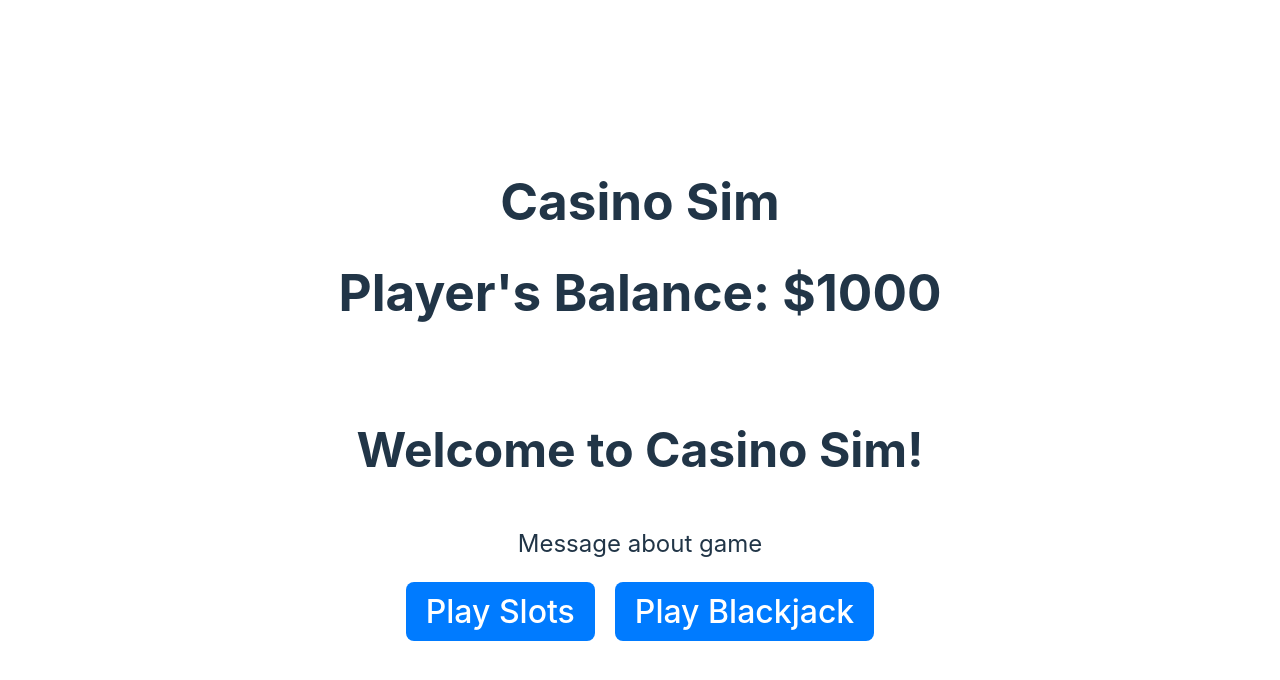
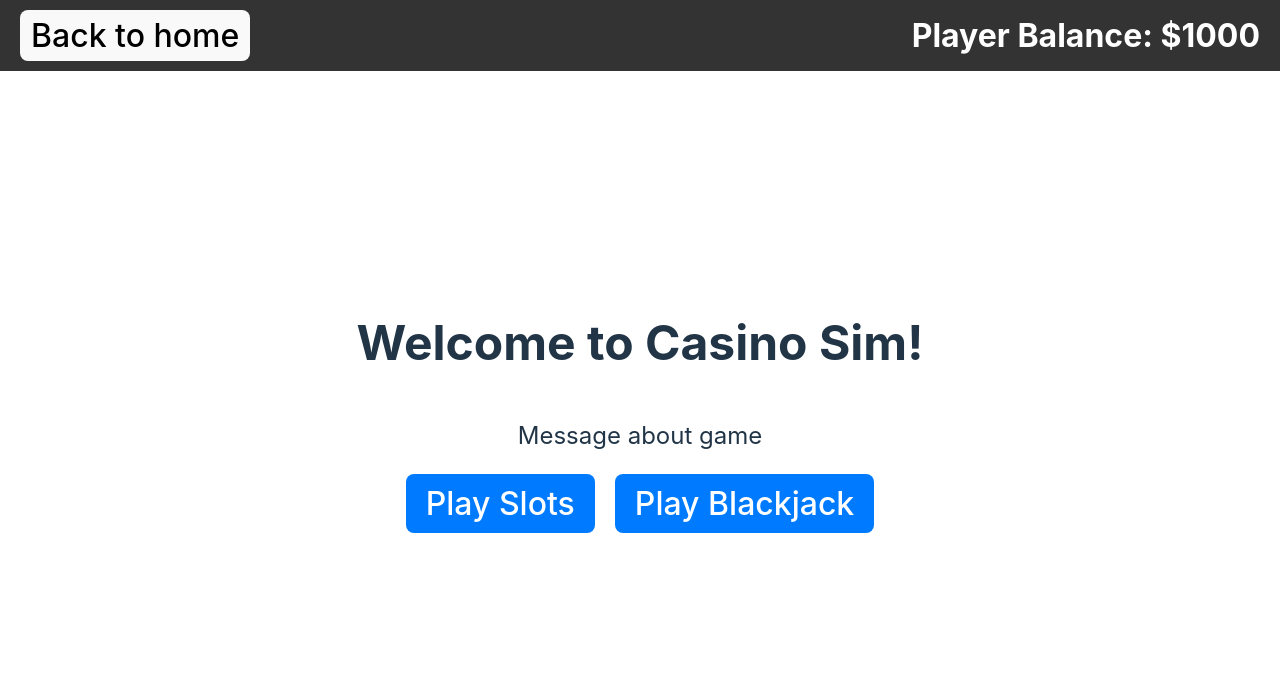
Before and after one commit to ThomasClifton/CasinoSim, a React (Vite) app: page / in a window 1280 px wide. Shown: the top 680 px of the page. Built offline with nearby package versions, Linux system fonts and the light colour scheme.

Commit message:
implemented header

```diff
--- a/src/App.tsx
+++ b/src/App.tsx
@@ -3,7 +3,7 @@ import { BrowserRouter as Router, Routes, Route } from 'react-router-dom';
 import './styles/main.css'
 import Slots from './containers/SlotsGameContainer';
 import Blackjack from './containers/BlackjackGameContainer';
-import Header from './containers/HeaderContainer';
+import Header from './components/header';
 import Home from './containers/HomeContainer';
 //import './App.css';
 
@@ -13,7 +13,7 @@ function App() {
   return (
     <Router>
             <div>
-                <Header title="Casino Sim" playerBalance={playerBalance} />
+                <Header balance={playerBalance} />
 
                 <Routes>
                     <Route path="/" element={<Home />} />
--- /dev/null
+++ b/src/components/header.tsx
@@ -0,0 +1,23 @@
+import React from 'react';
+import { Link } from 'react-router-dom';
+import '../styles/header.css'
+
+class Header extends React.Component<{ balance: any }> {
+    render() {
+        let {balance} = this.props;
+        return (
+            <div className="app-header">
+                <div>
+                    <Link to="/">
+                        <button>Back to home</button>
+                    </Link>
+                </div>
+                <div className="header-balance">
+                    Player Balance: ${balance}
+                </div>
+            </div>
+        );
+    }
+}
+
+export default Header;
--- /dev/null
+++ b/src/styles/header.css
@@ -0,0 +1,22 @@
+.app-header {
+    background-color: #333;
+    color: white;
+    display: flex;
+    justify-content: space-between;
+    align-items: center;
+    padding: 10px 20px;
+    width: calc(100% - 40px);
+    position: fixed;
+    top: 0;
+    left: 0;
+}
+
+button {
+    font-size: 32px;
+    padding: 5px 10px;
+}
+
+.header-balance {
+    font-size: 32px;
+    font-weight: bold;
+}
```
